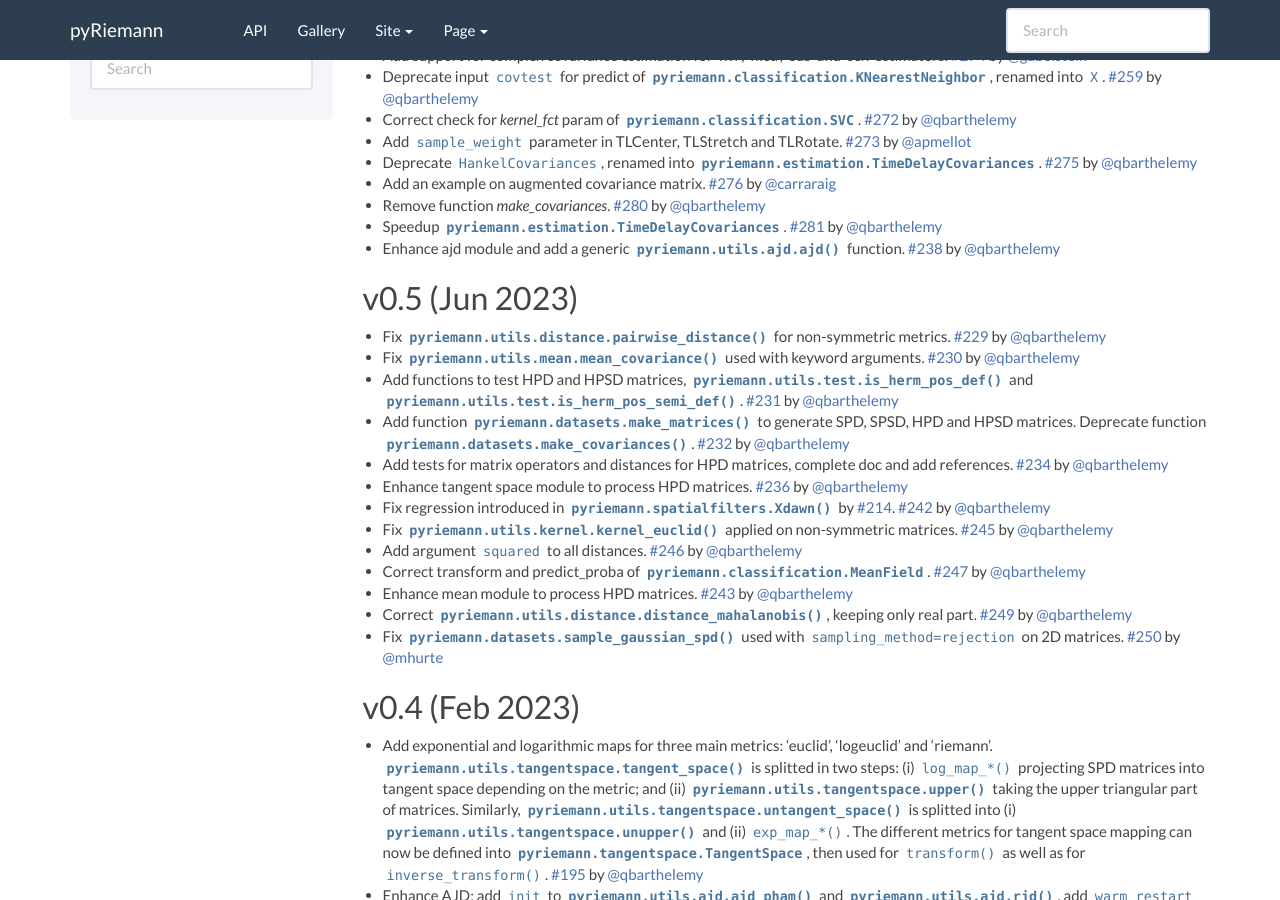
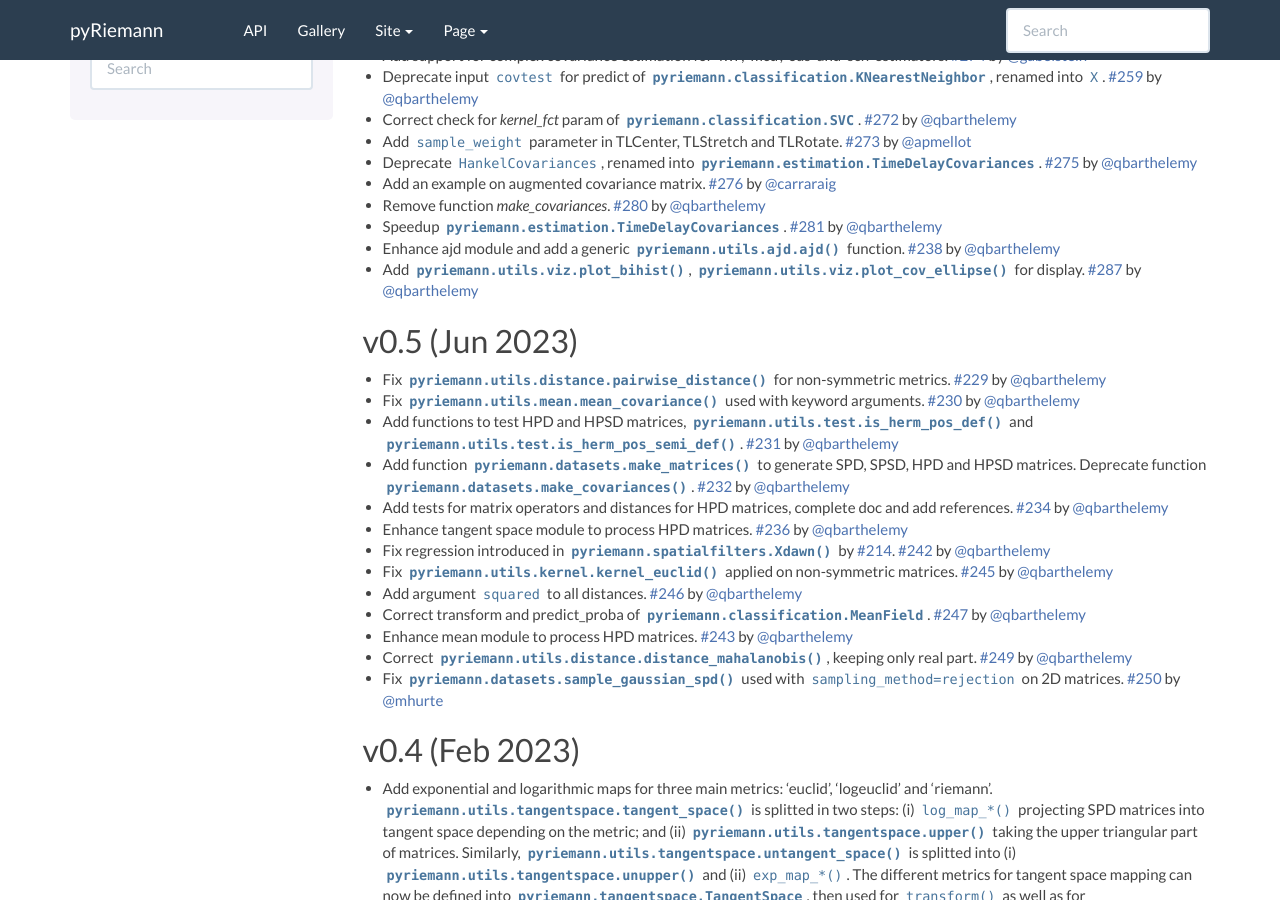
Before and after one commit to pyRiemann/pyRiemann, a Sphinx documentation site: the page built from doc/whatsnew.rst, in a window 1280 px wide and 900 px high, scrolled down 393 px. Built offline with Sphinx 7.4.7, drawn with Linux system fonts in a browser that asks for light colours; pages that are not in the unit, such as notebooks, are missing from menus; the version number could not be read and is left out.

Commit message:
complete whatsnew

```diff
--- a/doc/whatsnew.rst
+++ b/doc/whatsnew.rst
@@ -41,6 +41,8 @@ v0.6.dev
 - Speedup :class:`pyriemann.estimation.TimeDelayCovariances`. :pr:`281` by :user:`qbarthelemy`
 
 - Enhance ajd module and add a generic :func:`pyriemann.utils.ajd.ajd` function. :pr:`238` by :user:`qbarthelemy`
+
+- Add :func:`pyriemann.utils.viz.plot_bihist`, :func:`pyriemann.utils.viz.plot_cov_ellipse` for display. :pr:`287` by :user:`qbarthelemy`
 
 v0.5 (Jun 2023)
 ---------------
```
